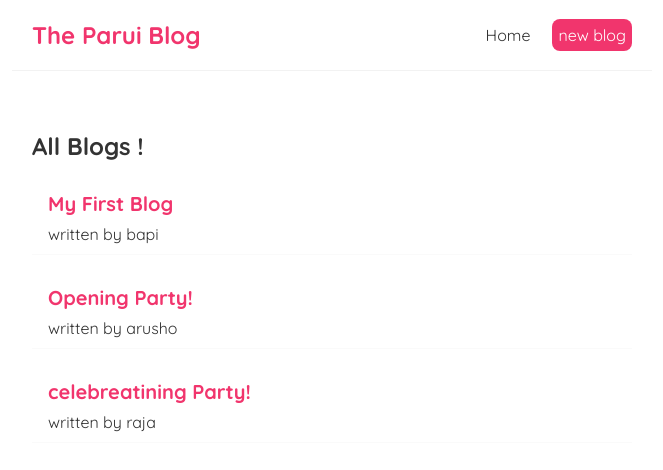
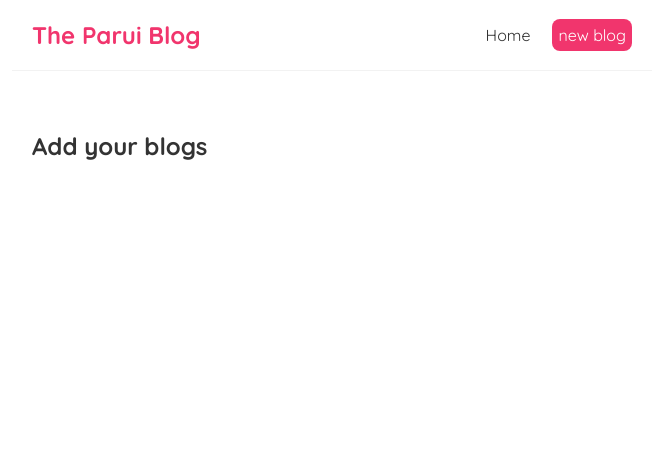
Before and after one commit to pratap360/react-practs, a React (Create React App) app: page /create in a window 1280 px wide. Shown: the top 470 px of the page, without its empty margins (308-971 px from the left). Built offline with nearby package versions, Linux system fonts and the light colour scheme; data requests are answered from the project's data file.

Commit message:
tutorials 22 -24

```diff
--- a/src/App.js
+++ b/src/App.js
@@ -1,7 +1,7 @@
 import Navbar from './Navbar';
 import Home from './Home';
 import { BrowserRouter as Router, Route, Switch } from 'react-router-dom';
-
+import Create from './Create';
 
 function App() {
   return (
@@ -10,8 +10,11 @@
         <Navbar/>
       <div className='content'>
        <Switch>
-       <Route path='/'>
+       <Route exact path='/'>
         <Home/>
+        </Route>
+       <Route path='/create'>
+        <Create/>
         </Route>
        </Switch>
       </div>
--- /dev/null
+++ b/src/Create.js
@@ -0,0 +1,9 @@
+const Create = () => {
+    return (
+        <div className="create">
+            <h2>Add your blogs</h2>
+        </div>
+     );
+}
+
+export default Create;
--- a/src/Home.js
+++ b/src/Home.js
@@ -1,10 +1,8 @@
-// import { useState, useEffect } from "react";
 import BlogList from "./BlogList";
 import useFetch from "./useFetch";
 
 const Home = () => {
     const { error, isPending, data : blogs} = useFetch('http://localhost:8000/blogs')
-    // const {data:blogs,error,isPending} = useFetch('http://localhost:8000/blogs')
 
     return (
         <div className="home">
--- a/src/Navbar.js
+++ b/src/Navbar.js
@@ -1,3 +1,6 @@
+// import { Link } from 'react-router-dom';
+// above link import is not working
+
 const Navbar = () => {
     return (
         <nav className="navbar">
--- a/src/useFetch.js
+++ b/src/useFetch.js
@@ -9,8 +9,10 @@
 
 
     useEffect(() => {
+        const abortCont = new AbortController();
+
         setTimeout(() => {
-            fetch(url)
+            fetch(url, { signal: abortCont.signal })
         .then(res => {
             if (!res.ok){
                 throw Error('could not fetch the data from the server')
@@ -24,10 +26,16 @@
         })
         .catch(err => {
             // auto catches network / connection error
-            setIsPending (false);
-            setError(err.message);
+            if (err.name === 'AbortError'){
+                console.log('fetch abort');
+            }else{
+                setIsPending (false);
+                setError(err.message);
+            }
         })
         },1000);
+        // abort the fetch
+    return () => abortCont.abort();
     }, [url])
 
     return {data,isPending,error};
```
